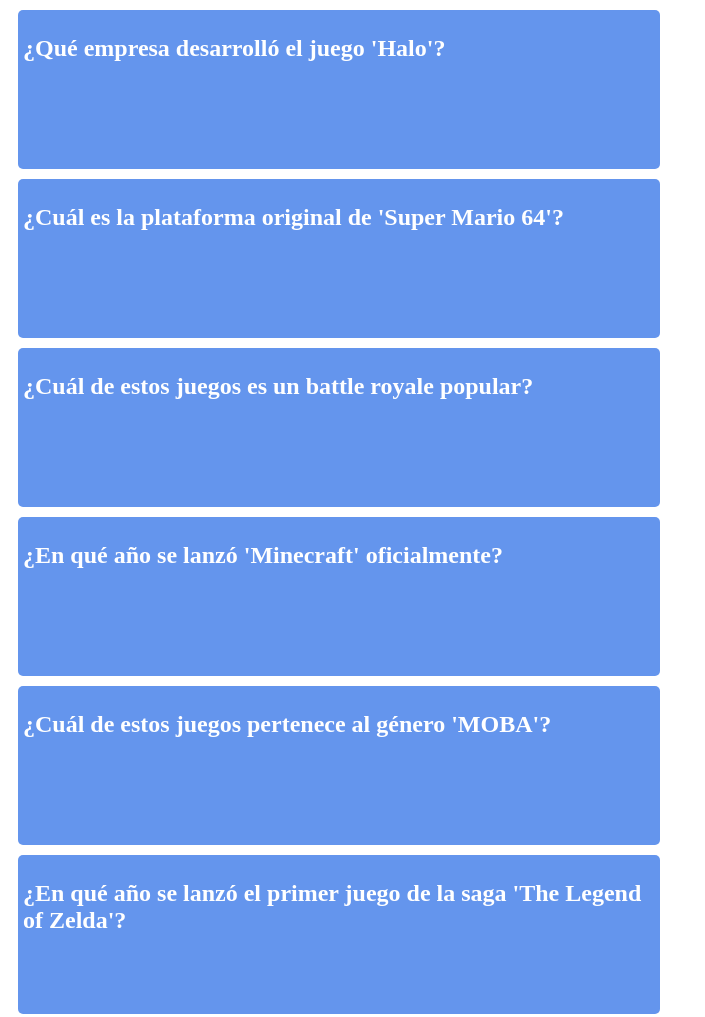
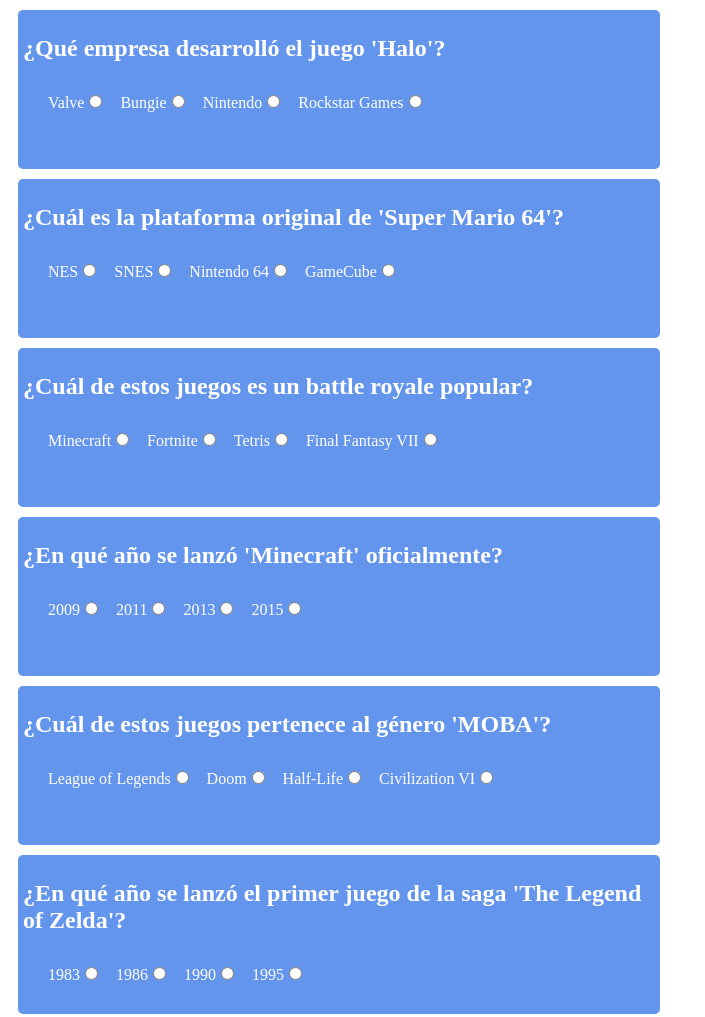
Before and after one commit to germanchin1/Practica1_WebDePreguntas, a plain HTML site: page index.html in a window 1280 px wide. Shown: the top 1017 px of the page, without its empty margins (0-705 px from the left). Drawn offline with Linux system fonts and the light colour scheme.

Commit message:
preguntas bien puestas

```diff
--- a/script.js
+++ b/script.js
@@ -40,5 +40,11 @@
         const textoRespuesta = document.createElement("label")
         textoRespuesta.htmlFor = RadioButton.id;
         textoRespuesta.innerHTML = texto;
+        textoRespuesta.appendChild(RadioButton);
+        DivRespuestas.appendChild(textoRespuesta);
+
+
     });
+    divPregunta.appendChild(DivRespuestas);
+
 }
--- a/style.css
+++ b/style.css
@@ -8,3 +8,12 @@
     padding-bottom: 4px;
     margin: 10px;
 }
+.DivRespuestas{
+    padding: 10px;
+    display: flex;
+    flex-direction: row;
+    flex: 200px;
+}
+label{
+    margin-left: 15px;
+}
```
